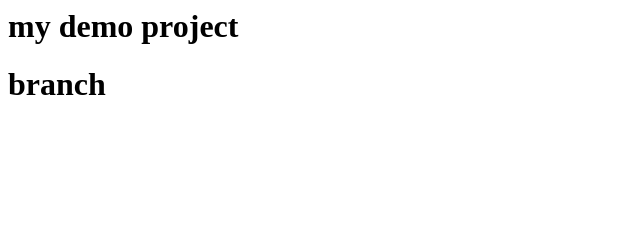
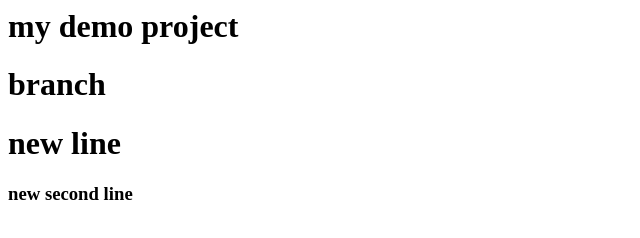
Before and after one commit to kissu2214/demo, a plain HTML site: page index.html in a window 1280 px wide. Shown: the whole page, without its empty margins (0-640 px from the left). Drawn offline with Linux system fonts and the light colour scheme.

Commit message:
feature-1 3 line update

```diff
--- a/index.html
+++ b/index.html
@@ -10,5 +10,7 @@
 <body>
     <h1>my demo project</h1>
     <h1>branch</h1>
+    <h1>new line</h1>
+    <h3>new second line</h3>
 </body>
 </html>
```
